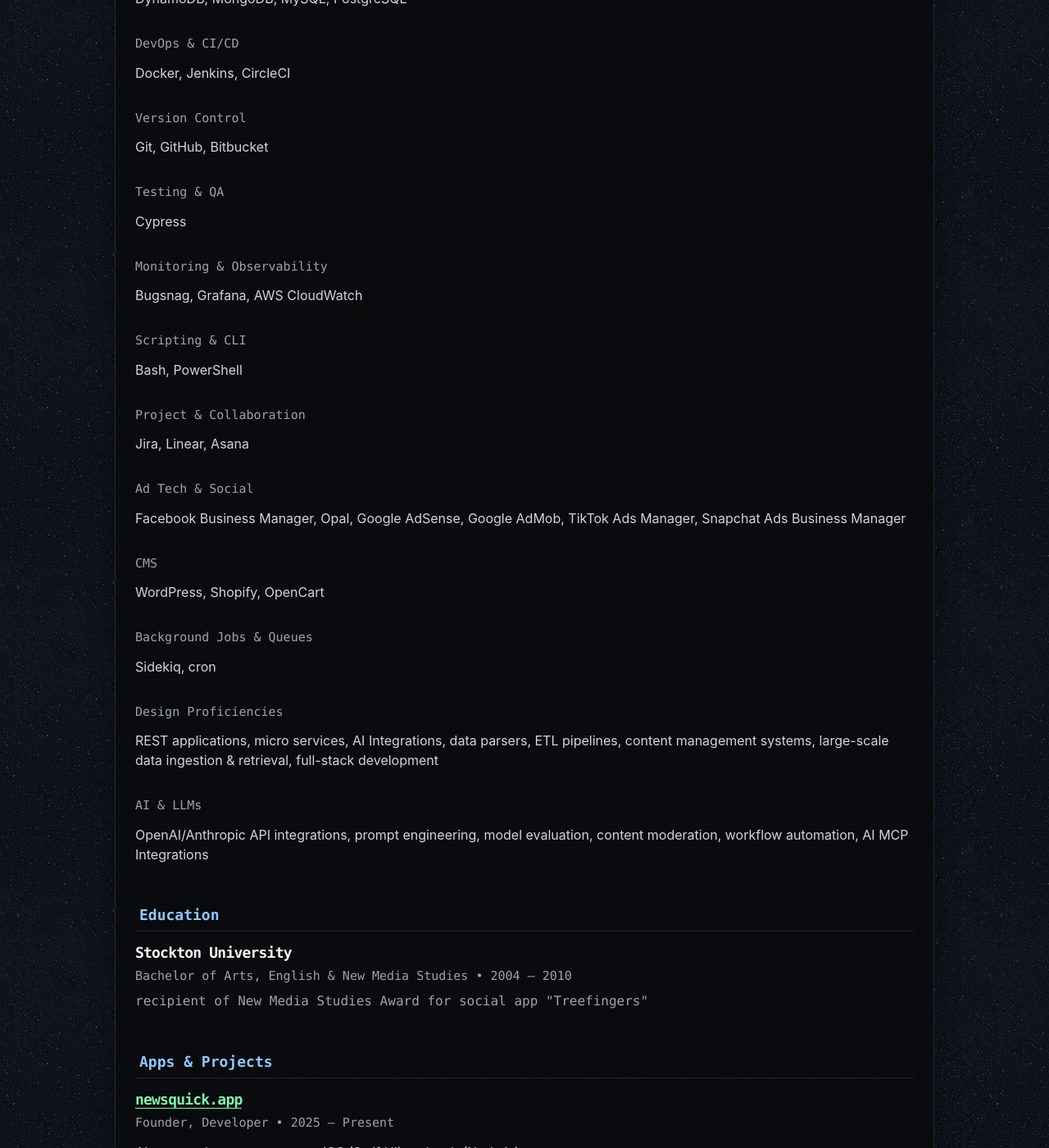
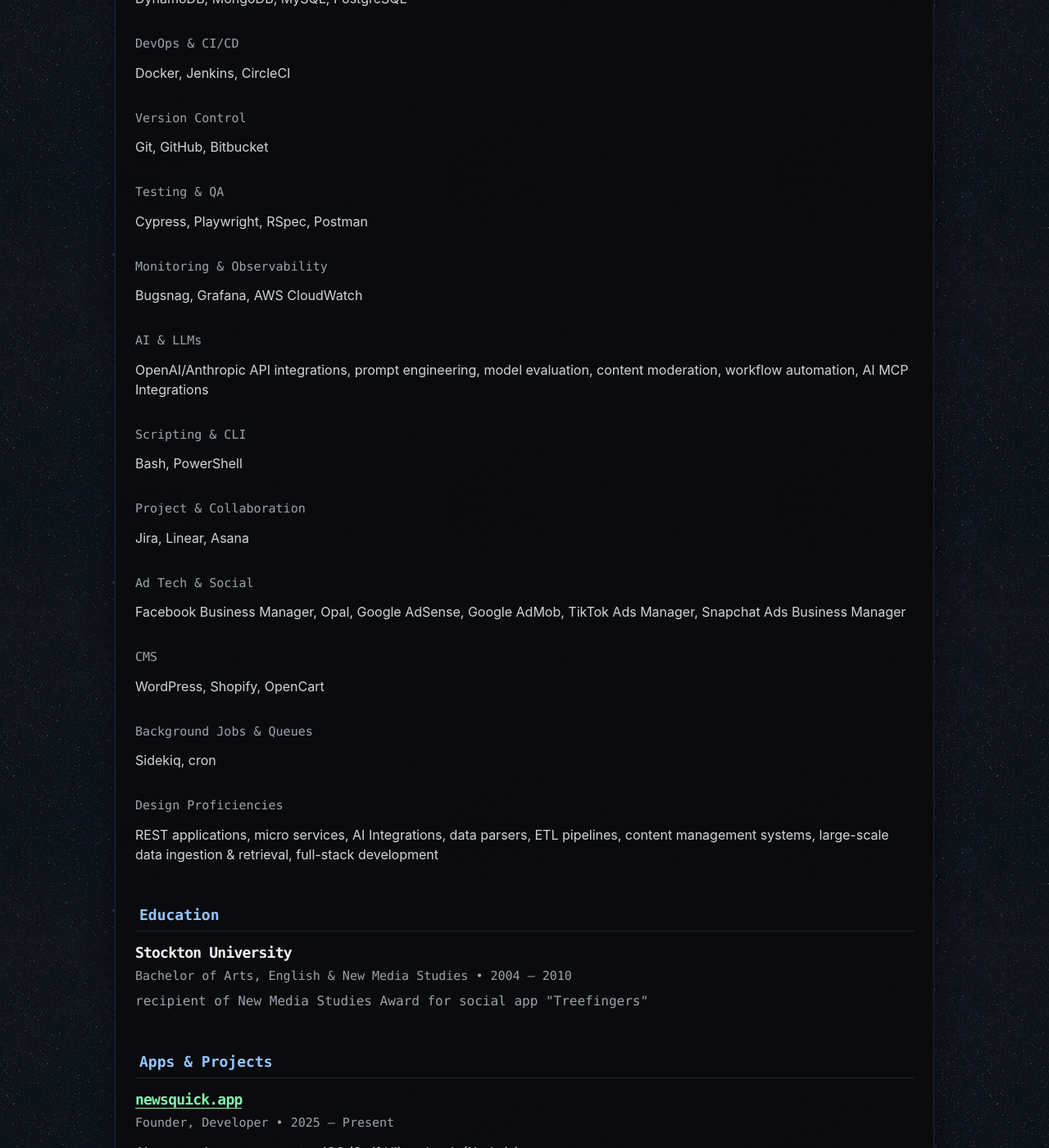
Before and after one commit to bsullivan-io/bsullivan.io, a Jekyll site: the page built from resume/index.html, in a window 1280 px wide and 1400 px high, scrolled down 2406 px. Shown: the whole window at 82% size. Built offline with Jekyll 4.4.1, drawn with Linux system fonts in a browser that asks for light colours; some of the changed lines change nothing that is shown.

Commit message:
update skills

```diff
--- a/_data/skills.yml
+++ b/_data/skills.yml
@@ -13,9 +13,12 @@
 - skill: Version Control
   description: Git, GitHub, Bitbucket
 - skill: Testing & QA
-  description: Cypress
+  description: Cypress, Playwright, RSpec, Postman
 - skill: Monitoring & Observability
   description: Bugsnag, Grafana, AWS CloudWatch
+# AI
+- skill: AI & LLMs
+  description: OpenAI/Anthropic API integrations, prompt engineering, model evaluation, content moderation, workflow automation, AI MCP Integrations
 - skill: Scripting & CLI
   description: Bash, PowerShell
 - skill: Project & Collaboration
@@ -30,7 +33,3 @@
 # Applications
 - skill: Design Proficiencies
   description: REST applications, micro services, AI Integrations, data parsers, ETL pipelines, content management systems, large-scale data ingestion & retrieval, full-stack development
-
-# AI
-- skill: AI & LLMs
-  description: OpenAI/Anthropic API integrations, prompt engineering, model evaluation, content moderation, workflow automation, AI MCP Integrations
```
